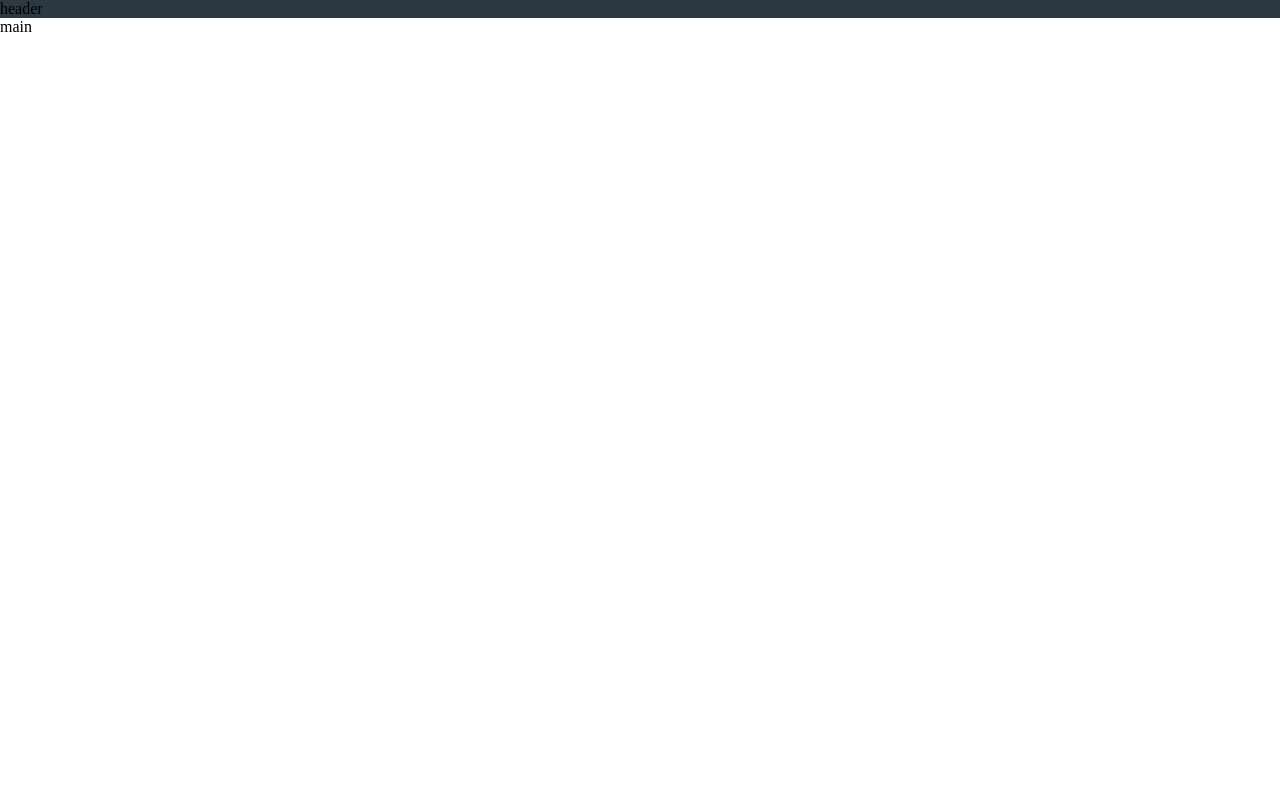
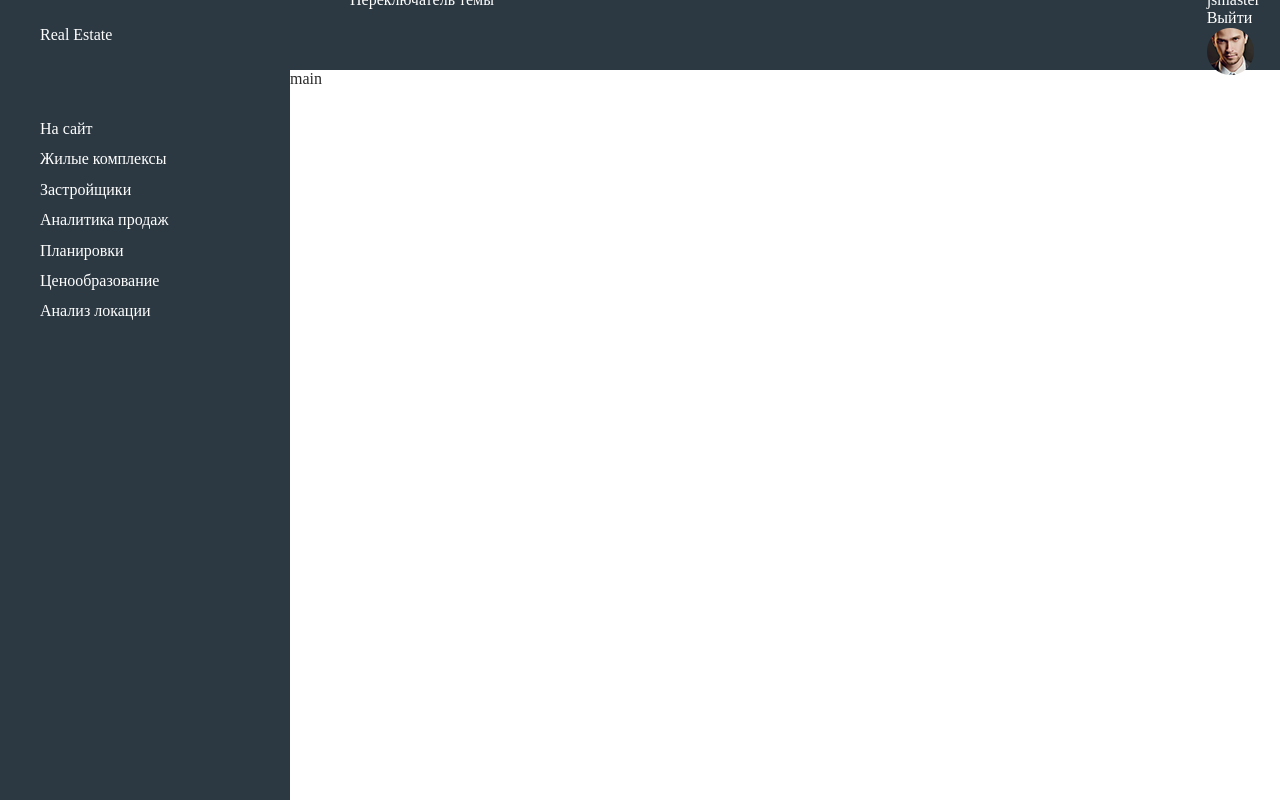
Before and after one commit to lekomtsev/real-estate, a website built with webpack: page src/index.html in a window 1280 px wide. Built offline with nearby package versions, Linux system fonts and the light colour scheme.

Commit message:
Сделал разметку лк

```diff
--- a/src/assets/styles/components/_base.scss
+++ b/src/assets/styles/components/_base.scss
@@ -1,3 +1,5 @@
+@import "_variables";
+
 * {
   margin: 0;
   outline: none;
@@ -14,7 +16,7 @@ body {
   -moz-osx-font-smoothing: grayscale;
   -webkit-font-smoothing: antialiased;
   font-size: 16px;
-  // color: $color-cod-gray;
+  color: $color-mine-shaft;
   // background: $color-rose-white;
 }
 
--- a/src/assets/styles/components/_header.scss
+++ b/src/assets/styles/components/_header.scss
@@ -1,8 +1,35 @@
-@import "variables";
+@import "_variables";
+@import "_user-account";
 
 .header {
+  display: flex;
+  align-items: center;
   position: fixed;
+  padding-left: 40px;
   top: 0;
   width: 100%;
+  height: 70px;
+  z-index: 222;
+  color: $color-white;
   background: $color-outer-space;
+
+  &__inner {
+    flex-grow: 1;
+  }
+
+  &__container {
+    display: flex;
+  }
 }
+
+.logo {
+  text-decoration: none;
+  color: $color-white;
+  width: 290px;
+}
+
+.logo__image {}
+
+.header__content {
+
+}
--- /dev/null
+++ b/src/assets/styles/components/_helpers.scss
@@ -0,0 +1,35 @@
+@import "_variables";
+
+.container {
+  margin: 0 auto;
+  padding: 0 20px;
+  max-width: 1140px;
+}
+
+.button {
+
+}
+
+.button--primary {
+
+}
+
+.button--light {
+  background: $color-white;
+}
+
+.button-rounded {
+
+}
+
+.link {
+
+  text-decoration: none;
+  color: $color-white;
+}
+
+.link--underline {}
+
+.link--underline-dashed {
+
+}
--- /dev/null
+++ b/src/assets/styles/components/_main.scss
@@ -0,0 +1,6 @@
+@import "_variables";
+
+.main {
+  margin-left: 290px;
+  padding-top: 70px;
+}
--- /dev/null
+++ b/src/assets/styles/components/_navbar.scss
@@ -0,0 +1,18 @@
+@import "_variables";
+
+
+.navbar {
+
+}
+
+.navbar__item {
+
+  & + .navbar__item {
+    margin-top: 12px;
+  }
+}
+
+.navbar__link {
+  text-decoration: none;
+  color: $color-white;
+}
--- a/src/assets/styles/components/_sidebar.scss
+++ b/src/assets/styles/components/_sidebar.scss
@@ -0,0 +1,13 @@
+@import "_variables";
+
+.sidebar {
+  position: fixed;
+  padding: 120px 20px 20px 40px;
+  top: 0;
+  left: 0;
+  width: 290px;
+  height: 100%;
+  z-index: 111;
+
+  background: $color-outer-space;
+}
--- /dev/null
+++ b/src/assets/styles/components/_user-account.scss
@@ -0,0 +1,3 @@
+.user-account {
+  margin-left: auto;
+}
--- a/src/assets/styles/components/_variables.scss
+++ b/src/assets/styles/components/_variables.scss
@@ -1 +1,3 @@
 $color-outer-space: #2c3942;
+$color-white: #fff;
+$color-mine-shaft: #2a2a2a;
--- a/src/assets/styles/main.scss
+++ b/src/assets/styles/main.scss
@@ -2,7 +2,14 @@
 @import "vendor/_vendor";
 @import "components/_fonts";
 @import "components/_base";
+@import "components/_helpers";
 
-// Компоненты
+// Компоненты страницы
 @import "components/_header";
 @import "components/_sidebar";
+@import "components/_main";
+
+// Меню в левом сайдбаре
+@import "components/_navbar";
+
+//
--- a/src/index.html
+++ b/src/index.html
@@ -11,10 +11,52 @@
 
     <div class="wrapper">
         <div class="header">
-            header
+            <a class="logo" href="/">
+                <!--<img class="logo__image" src="./assets/images/main-logo" alt="Real Estate">-->
+                <p>Real Estate</p>
+            </a>
+            <div class="header__inner">
+
+                <div class="container header__container">
+                    <div>Переключатель темы</div>
+
+                    <div class="user-account">
+                        <div class="user-account__name">jsmaster</div>
+                        <a class="link link--underline-dashed user-account__logout" href="#logout">Выйти</a>
+                        <div class="user-preview">
+                            <img class="user-preview__image"
+                                 src="./assets/images/avatar.png"
+                                 alt="alt">
+                        </div>
+                    </div>
+                </div>
+
+            </div>
         </div>
         <div class="sidebar">
-            sidebar
+            <ul class="navbar">
+                <li class="navbar__item">
+                    <a class="navbar__link" href="#">На сайт</a>
+                </li>
+                <li class="navbar__item">
+                    <a class="navbar__link" href="#">Жилые комплексы</a>
+                </li>
+                <li class="navbar__item">
+                    <a class="navbar__link" href="#">Застройщики</a>
+                </li>
+                <li class="navbar__item">
+                    <a class="navbar__link" href="#">Аналитика продаж</a>
+                </li>
+                <li class="navbar__item">
+                    <a class="navbar__link" href="#">Планировки</a>
+                </li>
+                <li class="navbar__item">
+                    <a class="navbar__link" href="#">Ценообразование</a>
+                </li>
+                <li class="navbar__item">
+                    <a class="navbar__link" href="#">Анализ локации</a>
+                </li>
+            </ul>
         </div>
         <div class="main">
             main
```
Also changed, not shown: src/assets/images/avatar.png (added).
